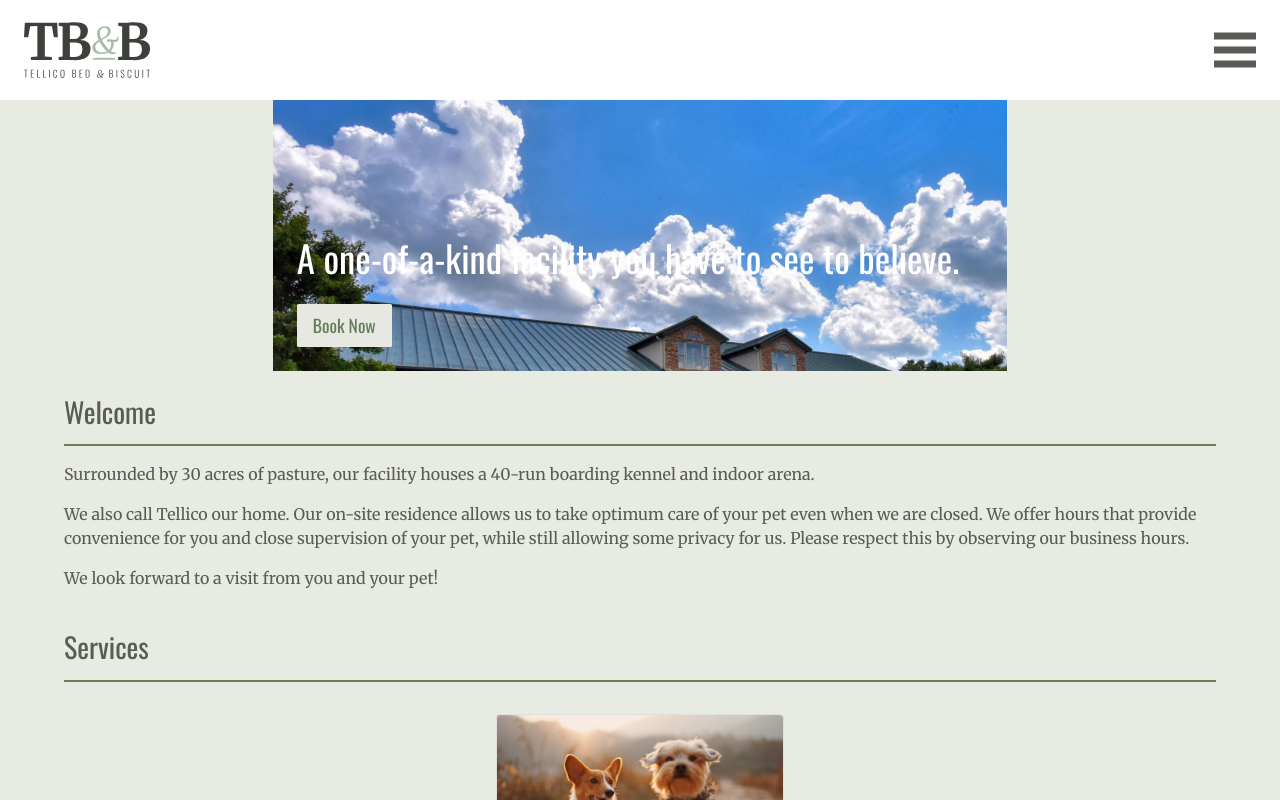
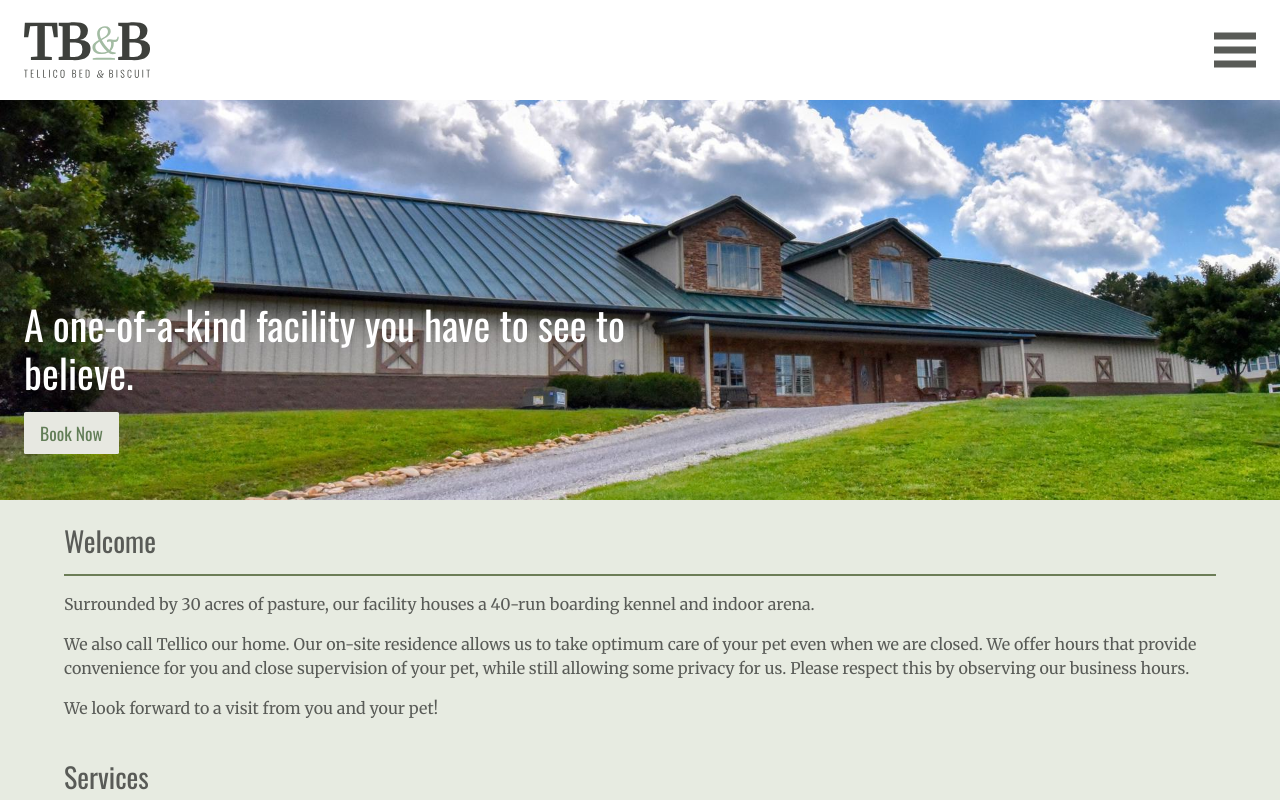
Before and after one commit to Worthy-Dev/tellicoBNB, a React (Create React App) app in the folder tellico/: page / in a window 1280 px wide. Shown: the top 800 px of the page. Built offline with nearby package versions, Linux system fonts and the light colour scheme; the HTML template or start-up script is replaced by a standard one.

Commit message:
styling for media

```diff
--- a/tellico/src/components/Home.js
+++ b/tellico/src/components/Home.js
@@ -2,7 +2,7 @@ import React from "react";
 import { useHistory } from 'react-router-dom';
 // Styling
 import styled from "styled-components";
-import { Card } from 'react-bootstrap';
+import { Card, CardDeck } from 'react-bootstrap';
 // Images
 import boarding from "../images/dogs-running.jpeg";
 import building from "../images/mainBuilding.jpg";
@@ -20,10 +20,12 @@ const Home = () => {
   return (
     <HomeContainer>
       <div className="home-image" >
+        <div className="h2-btn">
           <h2>
               A one-of-a-kind facility you have to see to believe.
           </h2>
           <button onClick={redirect}>Book Now</button>
+        </div>
       </div>
       <div className="welcome-message">
         <h3>Welcome</h3>
@@ -39,6 +41,7 @@ const Home = () => {
       </div>
 
       <div className="card-container">
+        <CardDeck>
           <Card className="card" style={{ width: "18rem" }}>
             <Card.Img className="card-image" variant="top" src={boarding} />
             <Card.Body>
@@ -71,6 +74,7 @@ const Home = () => {
               <a className="button" href="/services#grooming">Learn More</a>
             </Card.Body>
           </Card>
+        </CardDeck>
       </div>
     </HomeContainer>
   );
@@ -82,24 +86,27 @@ const HomeContainer = styled.div`
   justify-content: center;
   align-items: center;
 
-  img {
-    width: 425px;
-  }
   .home-image {
     background: url(${building}) no-repeat left top;
     background-size: 100%;
-    flex: 1;
-    height: 60vh;
-
+    flex: auto;
+    /* height: 60vh; */
+    width: 100vw;
+    .h2-btn{
+      display: flex;
+      flex-direction: column;
+      justify-content: center;
+      align-items: flex-start;
+      margin: 1.5rem;
+    }
     h2 {
-      font-size: 2.3rem;
-      margin-top: 8.5rem;
-      padding: 0 3rem 0 1.5rem;
+      font-size: 2rem;
+      margin-top: 8rem;
       color: #ffffff;
       font-family: 'Oswald';
     }
     button{
-      margin: 1rem 0 1.5rem 1.5rem;
+      margin: .5rem 0;
       background: #e7e8e1;
       color: #627d57;
     }
@@ -119,14 +126,11 @@ const HomeContainer = styled.div`
   .card-container {
     margin-bottom: 2rem;
   }
-  .card-image {
-    width: 286px;
-    height: 180px;
-  }
 
   .card {
     margin: 1rem;
     box-shadow: 0px 30px 40px -50px rgba(0, 0, 0, 0.5);
+
     .card-title {
       font-family: 'Oswald', sans-serif;
       font-size: 1.5rem;
@@ -149,7 +153,39 @@ const HomeContainer = styled.div`
             background: #627d57;
         }
     }
+    @media (min-width: 600px){
+      .home-image{
+        background-position: left center;
+        height: 50vh;
+        .h2-btn{
+          width: 75%;
+        }
+        h2{
+          margin-top: 11rem;
+          font-size: 2.5rem;
+          width: 90%;
+        }
+      }
 
+    }
+    @media (min-width: 786px){
+      .home-image{
+        .h2-btn{
+          width: 55%;
+        }
+      }
+      .card-container{
+        display: flex;
+        width: 80%;
+      }
+    }
+    @media (min-width: 1450px){
+      .home-image{
+        .h2-btn{
+          width: 48%;
+        }
+      }
+    }
 `;
 
 export default Home;
```
Lines whose indentation alone changed are shown as unchanged.
